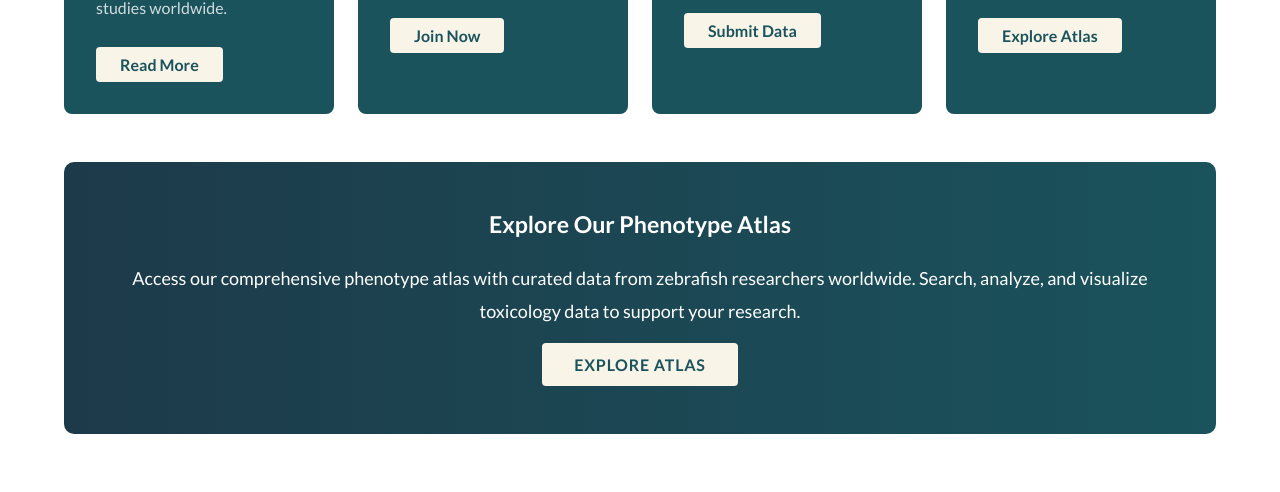
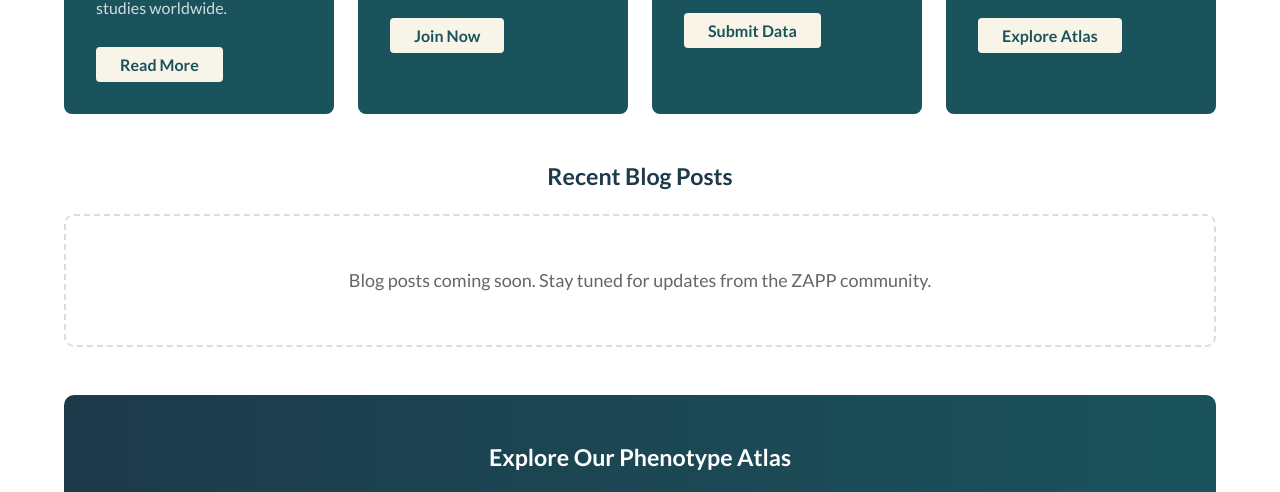
Before and after one commit to zappfish/zappfish.github.io, an Astro site: page / in a window 1280 px wide. Shown: the part 1141-1633 px from the top of the page. Built offline with nearby package versions, Linux system fonts and the light colour scheme; Astro itself is replaced by a stand-in of ours.

Commit message:
The blog posts section

```diff
--- a/src/pages/index.astro
+++ b/src/pages/index.astro
@@ -33,6 +33,13 @@ import { featureItems } from '../config/features'
                     icon={item.icon}
                 />
             ))}
+        </div>
+    </section>
+
+    <section class="blog-preview">
+        <h2>Recent Blog Posts</h2>
+        <div class="blog-coming-soon">
+            <p>Blog posts coming soon. Stay tuned for updates from the ZAPP community.</p>
         </div>
     </section>
 
@@ -75,6 +82,20 @@ import { featureItems } from '../config/features'
         gap: var(--space-6);
     }
 
+    /* ── Blog preview ── */
+    .blog-preview h2 { text-align: center; }
+
+    .blog-coming-soon {
+        text-align: center;
+        padding: var(--space-12) var(--space-8);
+        background: var(--color-bg-white);
+        border: 2px dashed var(--color-border);
+        border-radius: 10px;
+        color: var(--color-text-muted);
+    }
+
+    .blog-coming-soon p { margin-bottom: 0; }
+
     /* ── Atlas CTA ── */
     .atlas-cta {
         text-align: center;
```
